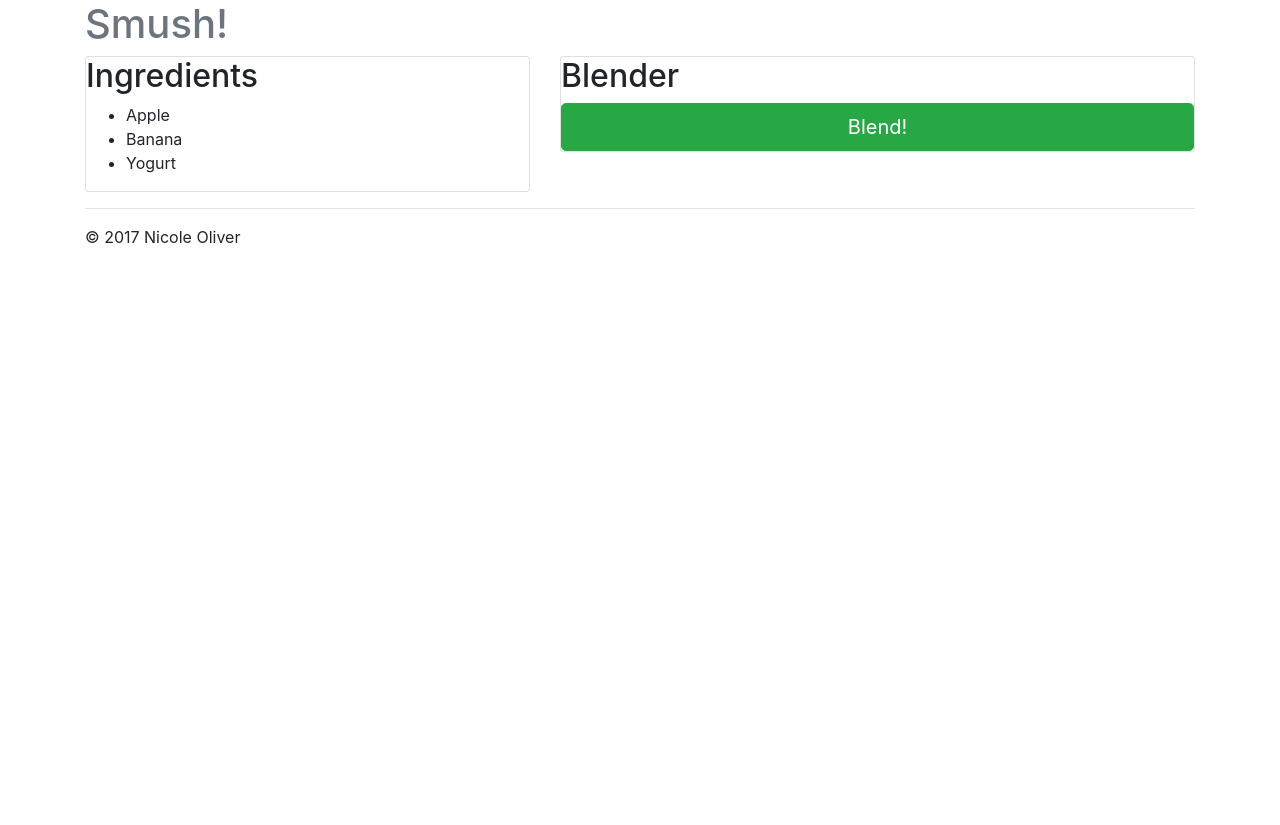
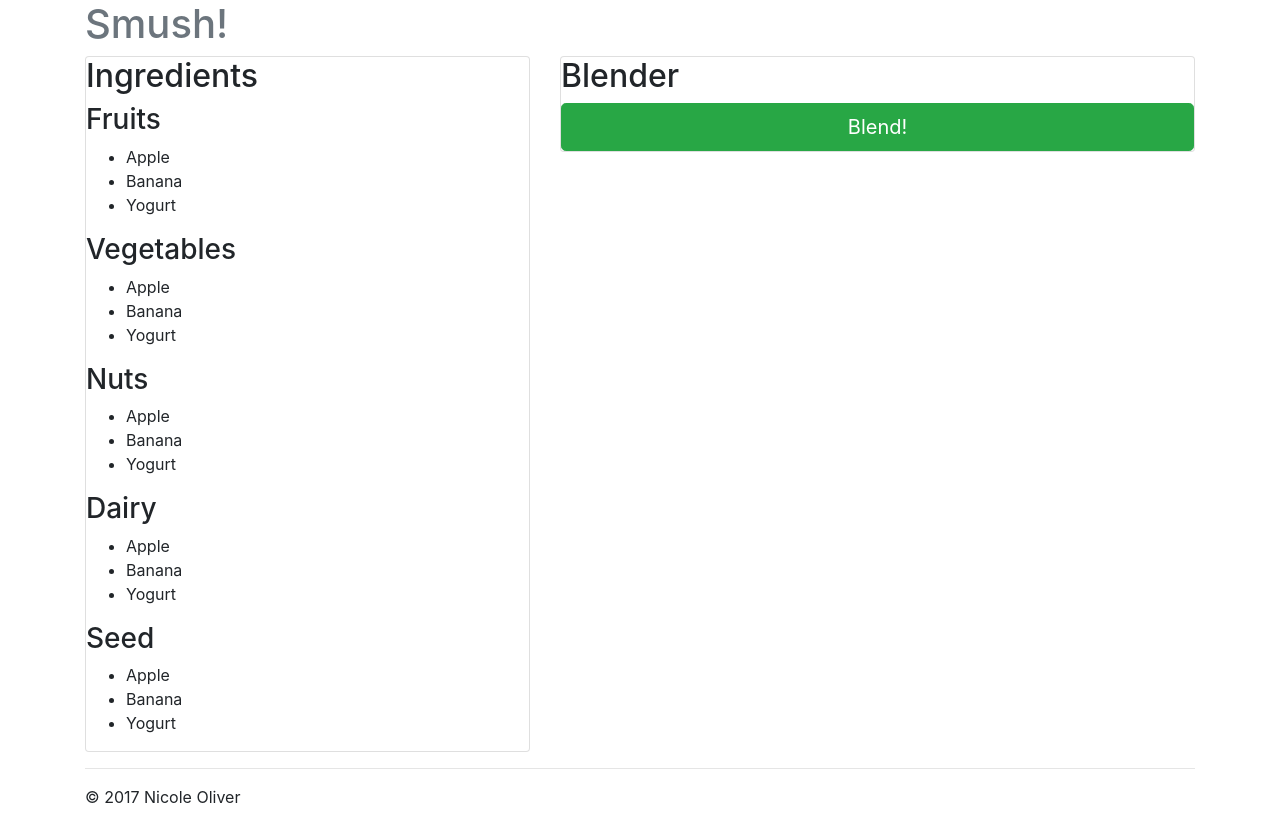
Before and after one commit to nixallover/smashing, an Angular app: page / in a window 1280 px wide. Before the commit the page ends 800 px from the top, so only its background shows below. Built offline with nearby package versions, Linux system fonts and the light colour scheme.

Commit message:
added categories to view

```diff
--- a/src/app/ingredients/ingredient-list/ingredient-list.component.html
+++ b/src/app/ingredients/ingredient-list/ingredient-list.component.html
@@ -1,8 +1,11 @@
 <div class="card card-block">
   <h2>Ingredients</h2>
-  <ul>
-    <li *ngFor="let ingredient of ingredients">
-      {{ingredient.name}}
-    </li>
-  </ul>
+  <div *ngFor="let category of categories">
+    <h3>{{category.title}}</h3>
+    <ul>
+      <li *ngFor="let ingredient of ingredients">
+        {{ingredient.name}}
+      </li>
+    </ul>
+  </div>
 </div>
```
